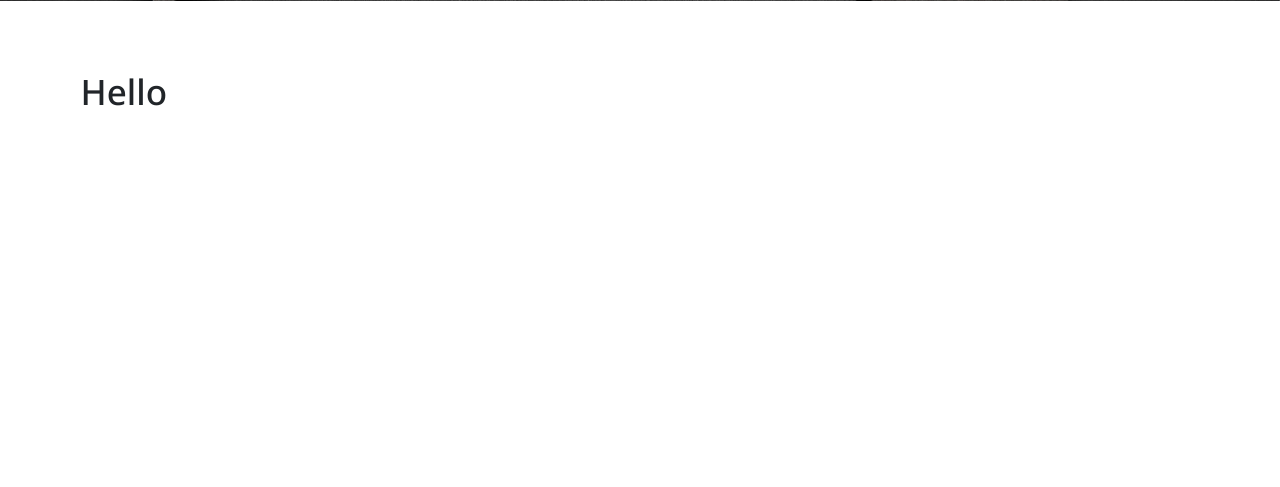
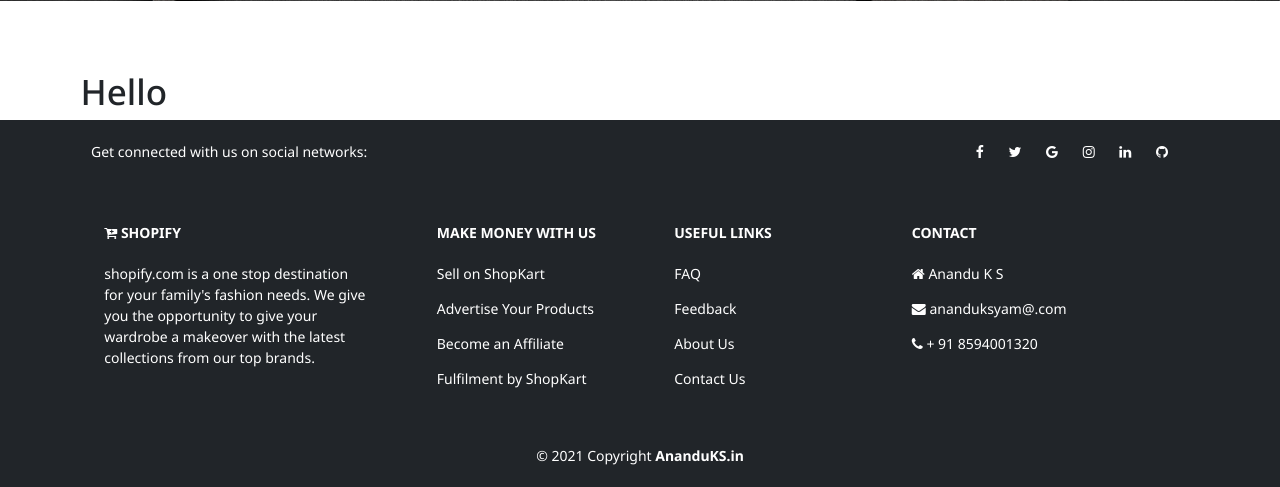
Before and after one commit to anandu-170758/Shopify, a Django app: page / in a window 1280 px wide. Shown: the part 500-987 px from the top of the page. Before the commit the page ends 606 px from the top, so only its background shows below. Run offline with Django 5.2, Linux system fonts and the light colour scheme.

Commit message:
Footer Created

```diff
--- a/shop/templates/shop/Layout/Main.html
+++ b/shop/templates/shop/Layout/Main.html
@@ -20,6 +20,7 @@
     {% endblock content %}
     {% block scripts %}
     {% endblock scripts %}
+    {% include 'shop/inc/Footer.html' %}
     <script src="https://cdn.jsdelivr.net/npm/bootstrap@5.0.2/dist/js/bootstrap.bundle.min.js" integrity="sha384-MrcW6ZMFYlzcLA8Nl+NtUVF0sA7MsXsP1UyJoMp4YLEuNSfAP+JcXn/tWtIaxVXM" crossorigin="anonymous"></script>
   </body>
 </html>
--- /dev/null
+++ b/shop/templates/shop/inc/Footer.html
@@ -0,0 +1,55 @@
+<footer class="text-center text-lg-start bg-dark text-white">
+    <section class="container d-flex justify-content-center justify-content-lg-between p-4">
+      <div class="me-5 d-none d-lg-block">
+        <span>Get connected with us on social networks:</span>
+      </div>
+      <div>
+        <a href="" class="me-4 text-reset"><i class="fa fa-facebook"></i></a>
+        <a href="" class="me-4 text-reset"><i class="fa fa-twitter"></i></a>
+        <a href="" class="me-4 text-reset"><i class="fa fa-google"></i></a>
+        <a href="" class="me-4 text-reset"><i class="fa fa-instagram"></i></a>
+        <a href="" class="me-4 text-reset"><i class="fa fa-linkedin"></i></a>
+        <a href="" class="me-4 text-reset"><i class="fa fa-github"></i></a>
+      </div>
+    </section>
+
+    <section class="">
+      <div class="container text-center text-md-start mt-5">
+        <div class="row mt-3">
+          <div class="col-md-3 col-lg-4 col-xl-3 mx-auto mb-4">
+            <h6 class="text-uppercase fw-bold mb-4"><i class="fa fa-cart-plus"></i> Shopify</h6>
+            <p>
+              shopify.com is a one stop destination for your family's fashion needs.
+               We give you the opportunity to give your wardrobe a makeover with the latest collections from our top brands.
+            </p>
+          </div>
+
+          <div class="col-md-2 col-lg-2 col-xl-2 mx-auto mb-4">
+            <h6 class="text-uppercase fw-bold mb-4">Make Money with Us</h6>
+            <p><a href="#!" class="text-reset">Sell on ShopKart</a></p>
+            <p><a href="#!" class="text-reset">Advertise Your Products</a></p>
+            <p><a href="#!" class="text-reset">Become an Affiliate</a></p>
+            <p><a href="#!" class="text-reset">Fulfilment by ShopKart</a></p>
+          </div>
+          <div class="col-md-3 col-lg-2 col-xl-2 mx-auto mb-4">
+            <h6 class="text-uppercase fw-bold mb-4">Useful links</h6>
+            <p><a href="#!" class="text-reset">FAQ</a></p>
+            <p><a href="#!" class="text-reset">Feedback</a></p>
+            <p><a href="#!" class="text-reset">About Us</a></p>
+            <p><a href="#!" class="text-reset">Contact Us</a></p>
+          </div>
+
+          <div class="col-md-4 col-lg-3 col-xl-3 mx-auto mb-md-0 mb-4">
+            <h6 class="text-uppercase fw-bold mb-4"> Contact</h6>
+            <p><i class="fa fa-home"></i> Anandu K S</p>
+            <p><i class="fa fa-envelope"></i> ananduksyam@.com</p>
+            <p><i class="fa fa-phone"></i> + 91 8594001320</p>
+          </div>
+
+        </div>
+      </div>
+    </section>
+    <div class="text-center p-4">
+      &copy;  2021 Copyright <a class="text-reset fw-bold" href="https://personal-portfolio-9bgu.vercel.app/"> AnanduKS.in</a>
+    </div>
+  </footer>
```
